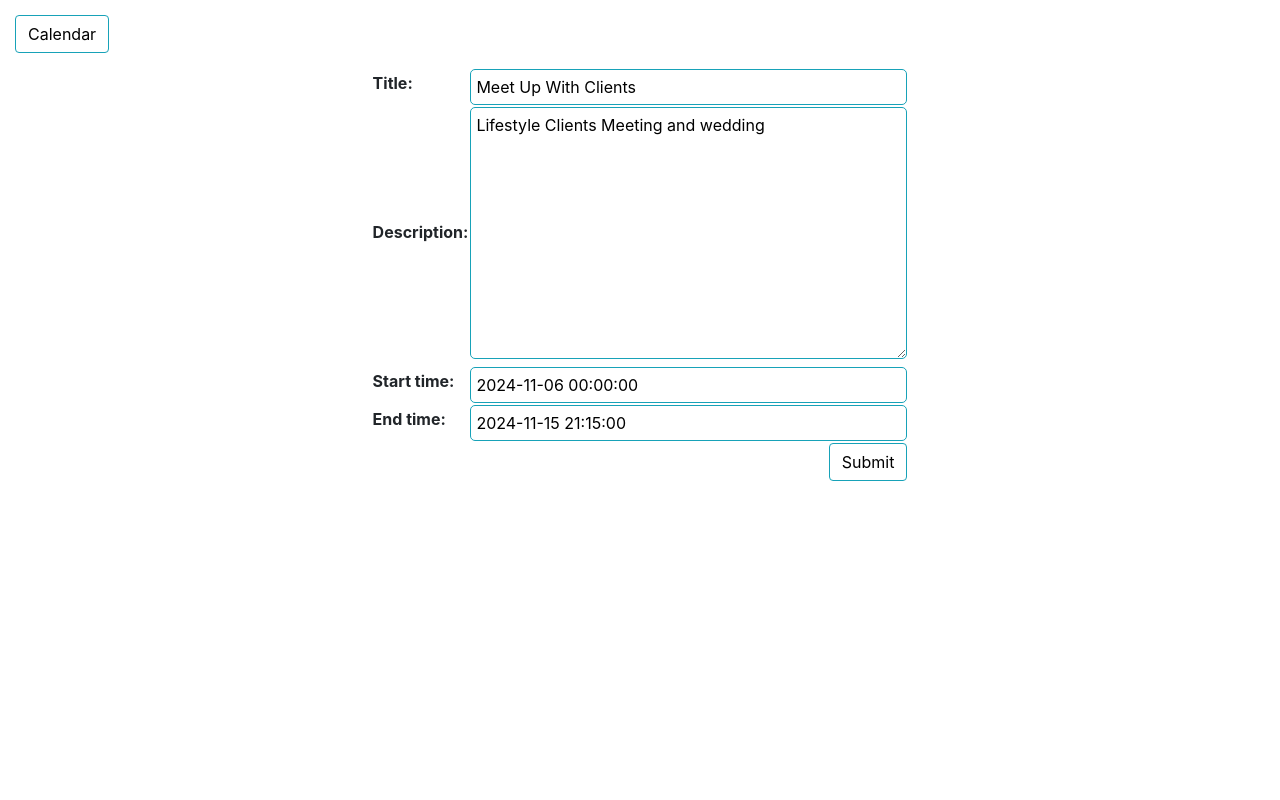
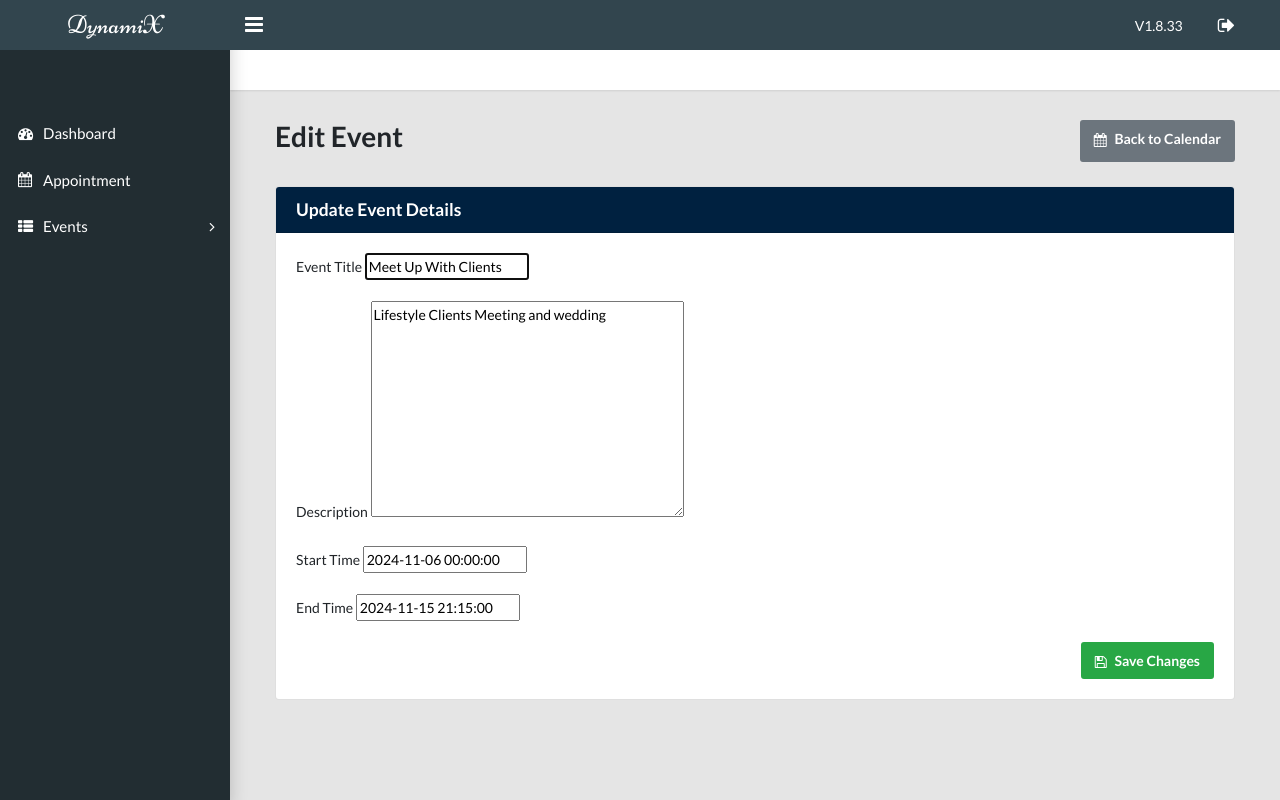
Before and after one commit to m3shovon/Appointment-Management-System, a Django app: page /event/edit/2/ in a window 1280 px wide. Run offline with Django 3.2, Linux system fonts and the light colour scheme; data comes from the database, SQL or seed files in the repository; both versions use the stored data as it was after the commit; some libraries are stand-ins or nearby versions.

Commit message:
updated calendar

```diff
--- a/templates/event.html
+++ b/templates/event.html
@@ -1,19 +1,61 @@
-{% extends 'base.html' %}
+{% extends 'base/base.html' %}
+{% load static %}
 
 {% block title %}
-Event
+Edit Event
 {% endblock %}
 
+{% block extracss %}
+<link href="{% static 'calender/main.css' %}" rel="stylesheet" />
+{% endblock extracss %}
+
 {% block content %}
-<div class="clearfix">
-  <a class="btn btn-info left" href="{% url 'calendarapp:calendar' %}"> Calendar </a>
+<div class="container mt-4">
+  <div class="d-flex justify-content-between mb-4">
+    <h2>Edit Event</h2>
+    <a class="btn btn-secondary" href="{% url 'calendarapp:calendar' %}">
+      <i class="fa fa-calendar"></i> Back to Calendar
+    </a>
+  </div>
+
+  <div class="card">
+    <div class="card-header bg-primary text-white">
+      <h5 class="mb-0">Update Event Details</h5>
+    </div>
+    <div class="card-body">
+      <form method="post">
+        {% csrf_token %}
+        <div class="form-group mb-3">
+          <label for="id_title">Event Title</label>
+          {{ form.title }}
+        </div>
+        <div class="form-group mb-3">
+          <label for="id_description">Description</label>
+          {{ form.description }}
+        </div>
+        <div class="form-group mb-3">
+          <label for="id_start_time">Start Time</label>
+          {{ form.start_time }}
+        </div>
+        <div class="form-group mb-3">
+          <label for="id_end_time">End Time</label>
+          {{ form.end_time }}
+        </div>
+
+        <div class="d-flex justify-content-end">
+          <button type="submit" class="btn btn-success">
+            <i class="fa fa-save"></i> Save Changes
+          </button>
+        </div>
+      </form>
+    </div>
+  </div>
 </div>
+{% endblock content %}
 
-<form method="post">
-  {% csrf_token %}
-  <table class="form form-table">
-    {{ form }}
-    <tr><td colspan="2"><button type="submit" class="btn btn-info right"> Submit </button></td></tr>
-  </table>
-</form>
-{% endblock %}
+{% block extrascripts %}
+<script>
+  // Automatically focus on the title input field when the page loads
+  document.getElementById("id_title").focus();
+</script>
+{% endblock extrascripts %}
```
Also changed, not shown: templates/calendarapp/calendar.html (+9 -0 lines), templates/event-details.html (+4 -4 lines), db.sqlite3.
